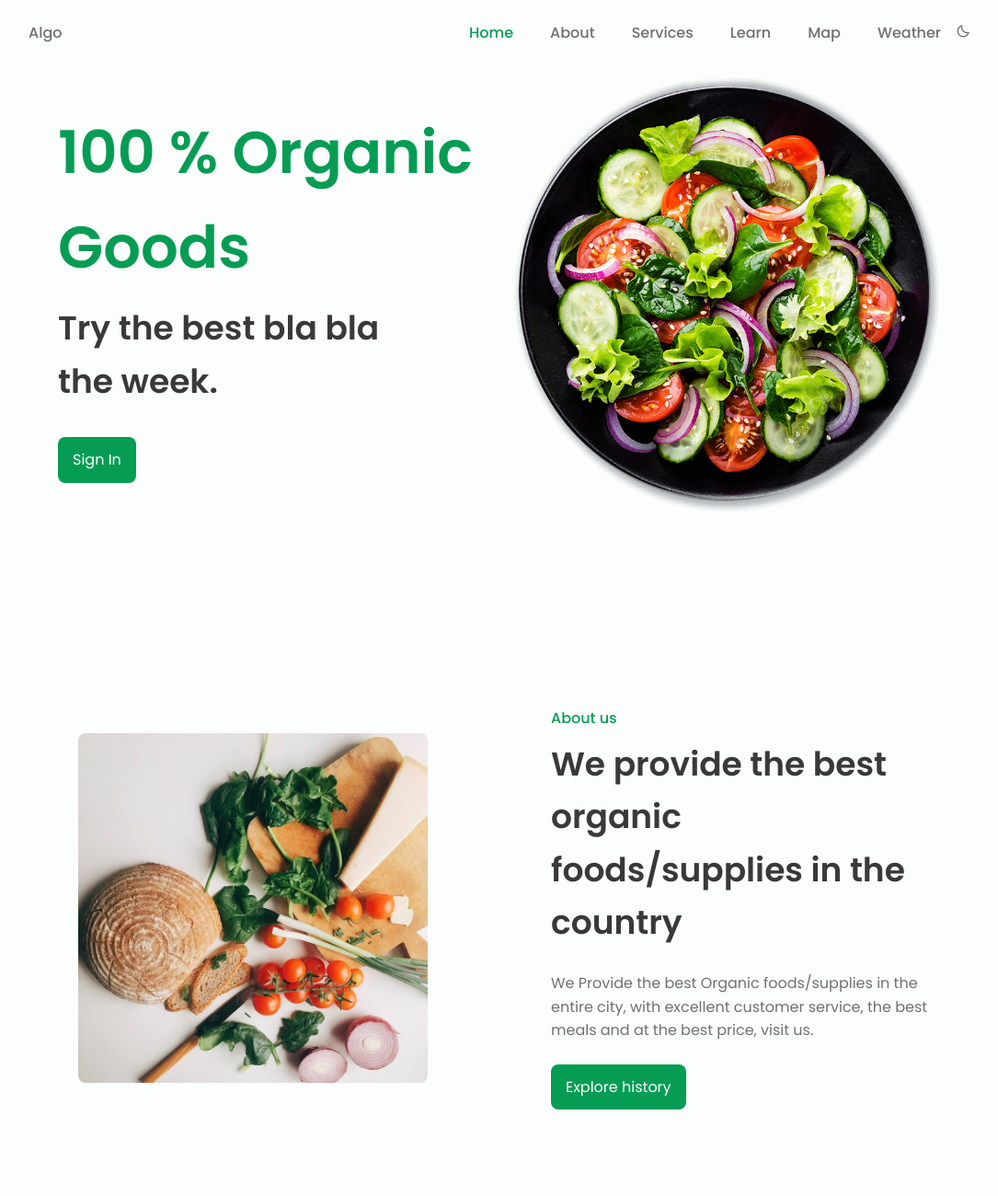
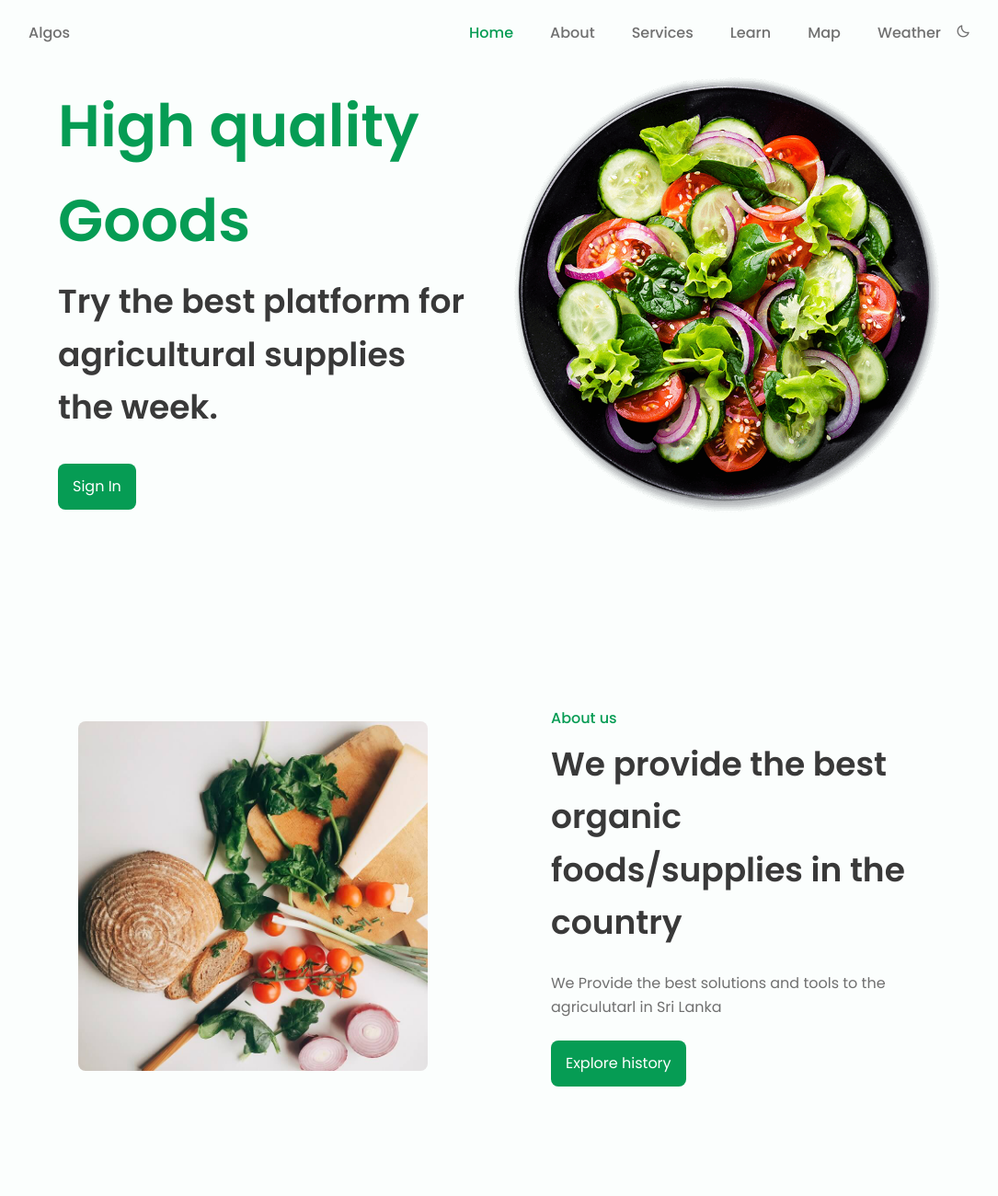
Before and after one commit to DiYaZeN/ALGOS, a plain HTML site: page index.html in a window 1280 px wide. Shown: the top 1300 px of the page at 92% size, without its empty margins (97-1182 px from the left). Drawn offline with nearby package versions, Linux system fonts and the light colour scheme; a script that the page names is missing.

Commit message:
Update index.html

```diff
--- a/index.html
+++ b/index.html
@@ -10,7 +10,7 @@
         <!--========== CSS ==========-->
         <link rel="stylesheet" href="assets/css/styles.css">
 
-        <title>Responsive website food</title>
+        <title>Algos</title>
     </head>
     <body>
 
@@ -22,7 +22,7 @@
         <!--========== HEADER ==========-->
         <header class="l-header" id="header">
             <nav class="nav bd-container">
-                <a href="#" class="nav__logo">Algo</a>
+                <a href="#" class="nav__logo">Algos</a>
 
                 <div class="nav__menu" id="nav-menu">
                     <ul class="nav__list">
@@ -47,8 +47,8 @@
             <section class="home" id="home">
                 <div class="home__container bd-container bd-grid">
                     <div class="home__data">
-                        <h1 class="home__title"><Obj> 100 % Organic </Obj>Goods</h1>
-                        <h2 class="home__subtitle">Try the best bla bla <br> the week.</h2>
+                        <h1 class="home__title"><Obj> High quality </Obj>Goods</h1>
+                        <h2 class="home__subtitle">Try the best platform for agricultural supplies <br> the week.</h2>
                         <a href="#" class="button">Sign In</a>
                     </div>
 
@@ -62,7 +62,7 @@
                     <div class="about__data">
                         <span class="section-subtitle about__initial">About us</span>
                         <h2 class="section-title about__initial">We provide the best <br> organic foods/supplies in the country</h2>
-                        <p class="about__description">We Provide the best Organic foods/supplies in the entire city, with excellent customer service, the best meals and at the best price, visit us.</p>
+                        <p class="about__description">We Provide the best solutions and tools to the agriculutarl in Sri Lanka </p>
                         <a href="#" class="button">Explore history</a>
                     </div>
 
```
